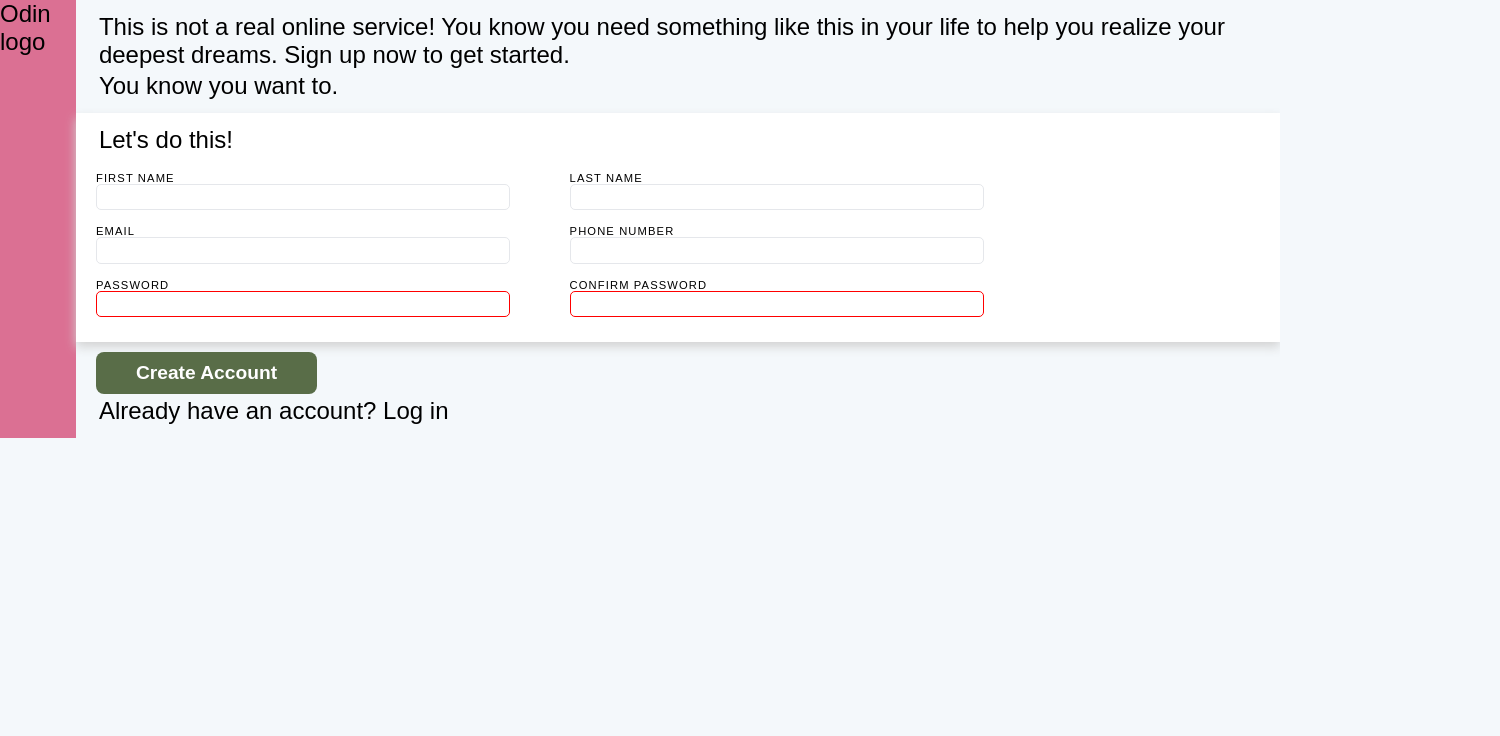
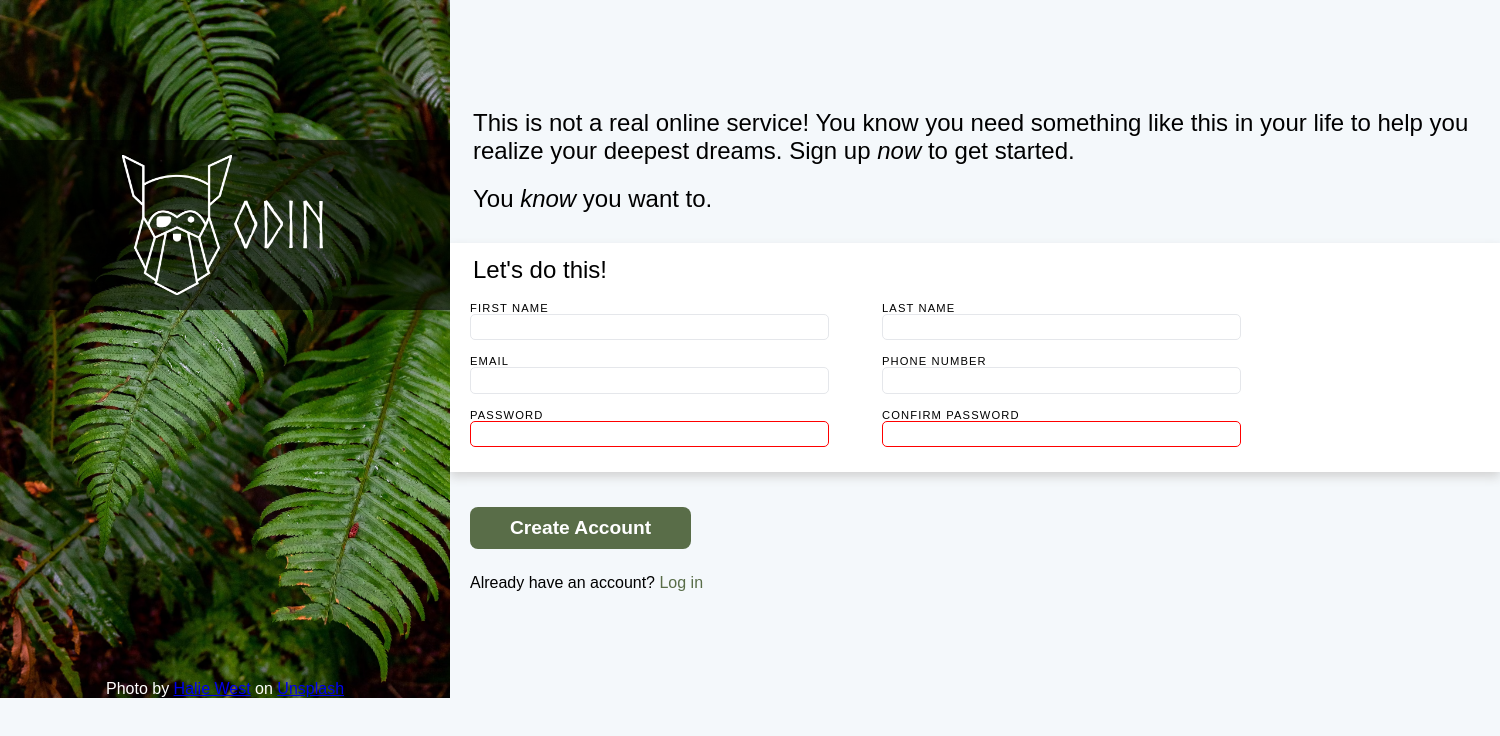
Before and after one commit to wgcuster3/sign_up_form, a plain HTML site: page index.html in a window 1280 px wide. Shown: the whole page, 1500 px wide, since content can reach past the window. Drawn offline with Linux system fonts and the light colour scheme.

Commit message:
add the rest of the styling

```diff
--- a/index.html
+++ b/index.html
@@ -9,19 +9,23 @@
 <body>
     <div id="mainContainer">
       <div id="heroPanel">
-        Odin logo
+        <div id="logo">
+          <img src="odin-lined.png" alt="odin logo" height="140px" width="110px">
+          ODIN
+        </div>
+        <div id="footer1"> Photo by <a href="https://unsplash.com/@haliewestphoto" target="_blank">Halie West</a> on <a href="https://unsplash.com" target="_blank">Unsplash</a></div>
       </div>
       <div id="formPanel">
         <section class="section-panel">
 
           <p>This is not a real online service! You know you need something like
           this in your life to help you realize your deepest dreams. Sign up
-          now to get started.</p>
+          <span class="italic">now</span> to get started.</p>
 
-          <p>You know you want to.</p>
+          <p>You <span class="italic">know</span> you want to.</p>
         </section>
 
-        <section class="section-panel form-section">
+        <section class="section-panel">
           <p>Let's do this!</p>
 
           <div id="formWrapper">
@@ -59,7 +63,7 @@
 
         <section class="section-panel">
           <button type="submit">Create Account</button>
-          <p class="small_text">Already have an account? Log in</p>
+          <div id="footer2">Already have an account? <a>Log in</a></p>
         </section>
     </div>
 </body>
--- a/signUpForm.css
+++ b/signUpForm.css
@@ -5,6 +5,11 @@ html{
 :root {
     --border: #E5E7EB;
     --forest-green: #596D48;
+}
+
+@font-face {
+    font-family: 'Norse';
+    src: url("Norse.otf") format('opentype');
 }
 
 body {
@@ -19,27 +24,74 @@ p {
     padding: 0;
 }
 
+.italic {
+    font-style: italic;
+}
+
 #mainContainer {
     display: flex;
     flex-direction: row;
     justify-content: center;
+    width: 1500px;
+    margin: 0 auto;
 }
 
 #heroPanel {
-    background-color: palevioletred;
+    background-image: url("fern-background.avif");
     /* flex: grow shrink basis */
-    flex: 1 1 auto;
+    background-size: cover;
+    background-position: center top;
+    background-repeat: no-repeat;
+    flex: 1 1 30%;
+    display: flex;
+    flex-direction: column;
+    justify-content: flex-end;
+    align-items: center;
+    position: relative;
+}
+
+#logo {
+    background-color: rgb(0 0 0 / 60%); /* 50% transparent black */
+    width: 100%;
+    height: 170px;
+    color: white;
+    font-size: 4rem;
+    display: flex;
+    justify-content: center;
+    align-items: center;
+    position: absolute;
+    top: 20%;
+    font-family: Norse, sans-serif;
+}
+
+#footer1 {
+    color: white;
+    font-size: 1rem;
+}
+
+#footer1 a:visited {
+    color: white;
 }
 
 #formPanel {
-    flex: 2 1 auto;
+    flex: 2 1 70%;
 }
 
 .section-panel {
     padding: 10px 0 10px 20px;
 }
 
-.form-section {
+/* Select first section panel */
+.section-panel:first-child {
+    margin-top: 6rem;
+}
+
+.section-panel:first-child p {
+    margin-bottom: 20px;
+}
+
+/* Select second section panel */
+.section-panel:nth-child(2) {
     background-color: white;
     box-shadow: 0 5px 10px lightgray;
 }
@@ -87,6 +139,7 @@ label {
 
 button {
     background-color: var(--forest-green);
+    margin: 25px 0;
     padding: 10px 40px 10px 40px;
     border-radius: 8px;
     border: none;
@@ -94,3 +147,13 @@ button {
     font-size: 1.2rem;
     font-weight: bold;
 }
+
+#footer2 {
+    font-size: 1rem;
+    margin-bottom: 6rem;
+}
+
+#footer2 a {
+    color: var(--forest-green);
+    cursor: pointer;
+}
```
Also changed, not shown: Norse.otf (added), odin-lined.png (added).
